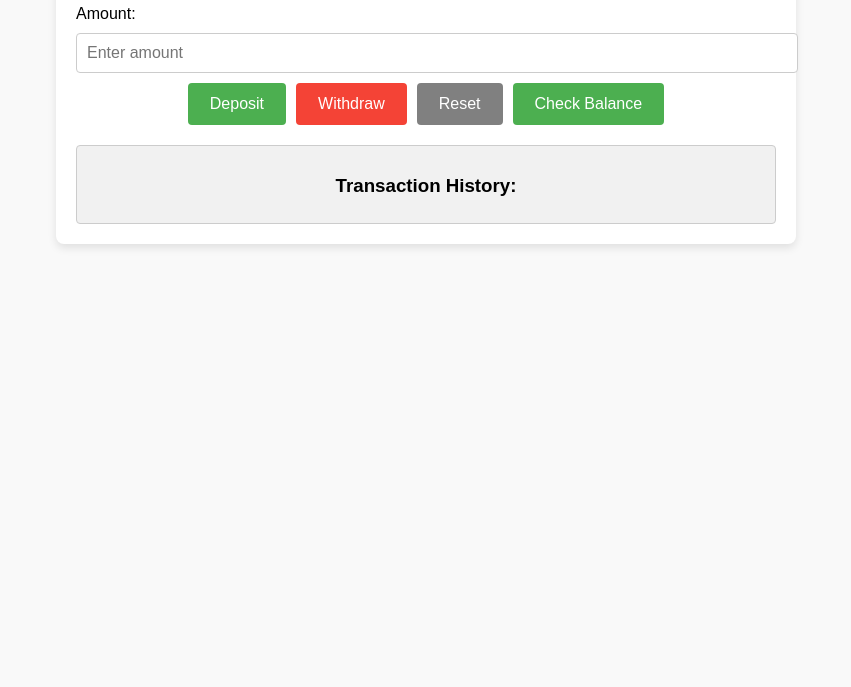
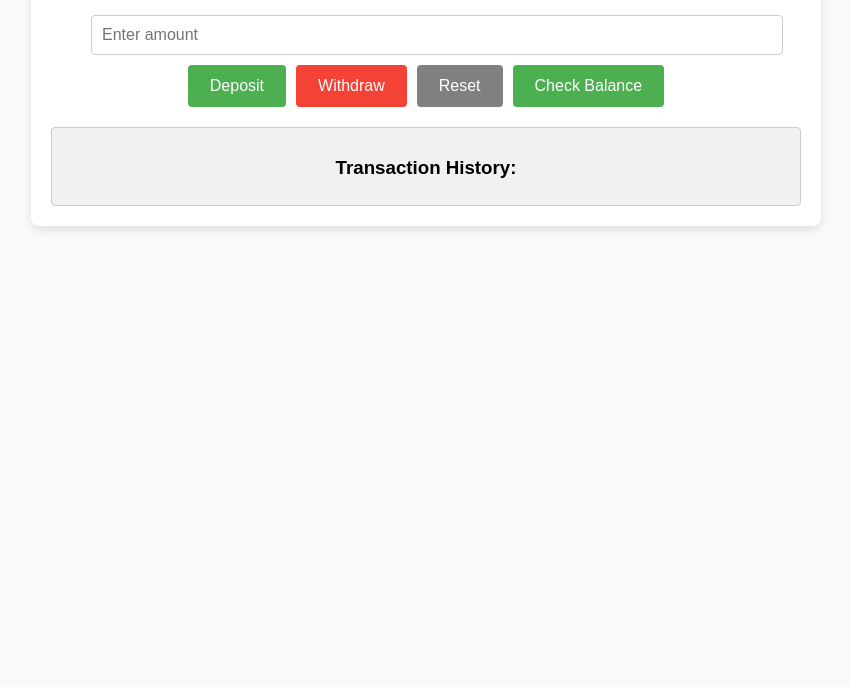
Before and after one commit to musabayramli/simpleBank, a plain HTML site: page index.htm in a window 1280 px wide. Shown: the part 113-800 px from the top of the page, without its empty margins (214-1065 px from the left). Drawn offline with Linux system fonts and the light colour scheme.

Commit message:
Change design

```diff
--- a/css/style.css
+++ b/css/style.css
@@ -5,7 +5,7 @@
 }
 
 .container {
-    max-width: 700px;
+    max-width: 750px;
     margin: 0 auto;
     padding: 20px;
     background-color: #fff;
@@ -13,12 +13,27 @@
     box-shadow: 0 4px 8px #0000001a;
 }
 
+
+input[type="number"]::-webkit-outer-spin-button,
+input[type="number"]::-webkit-inner-spin-button {
+  -webkit-appearance: none;
+  margin: 0;
+}
+
+input[type="number"] {
+  -moz-appearance: textfield;
+}
 h1 {
     text-align: center;
     margin-bottom: 20px;
     color: #333;
 }
+.inpContainer{
+    max-width: 670px;
+    width: 100%;
+    margin: auto;
 
+}
 .input-field {
     width: 100%;
     padding: 10px;
@@ -26,6 +41,7 @@
     border: 1px solid #ccc;
     border-radius: 4px;
     font-size: 16px;
+    outline: none;
 }
 
 .btn {
--- a/index.htm
+++ b/index.htm
@@ -13,8 +13,7 @@
     <div class="container">
         <h1>Bank Account</h1>
 
-        <div>
-            <label for="amount">Amount:</label>
+        <div class="inpContainer">
             <input type="number" id="amount" class="input-field" placeholder="Enter amount" />
         </div>
 
```
